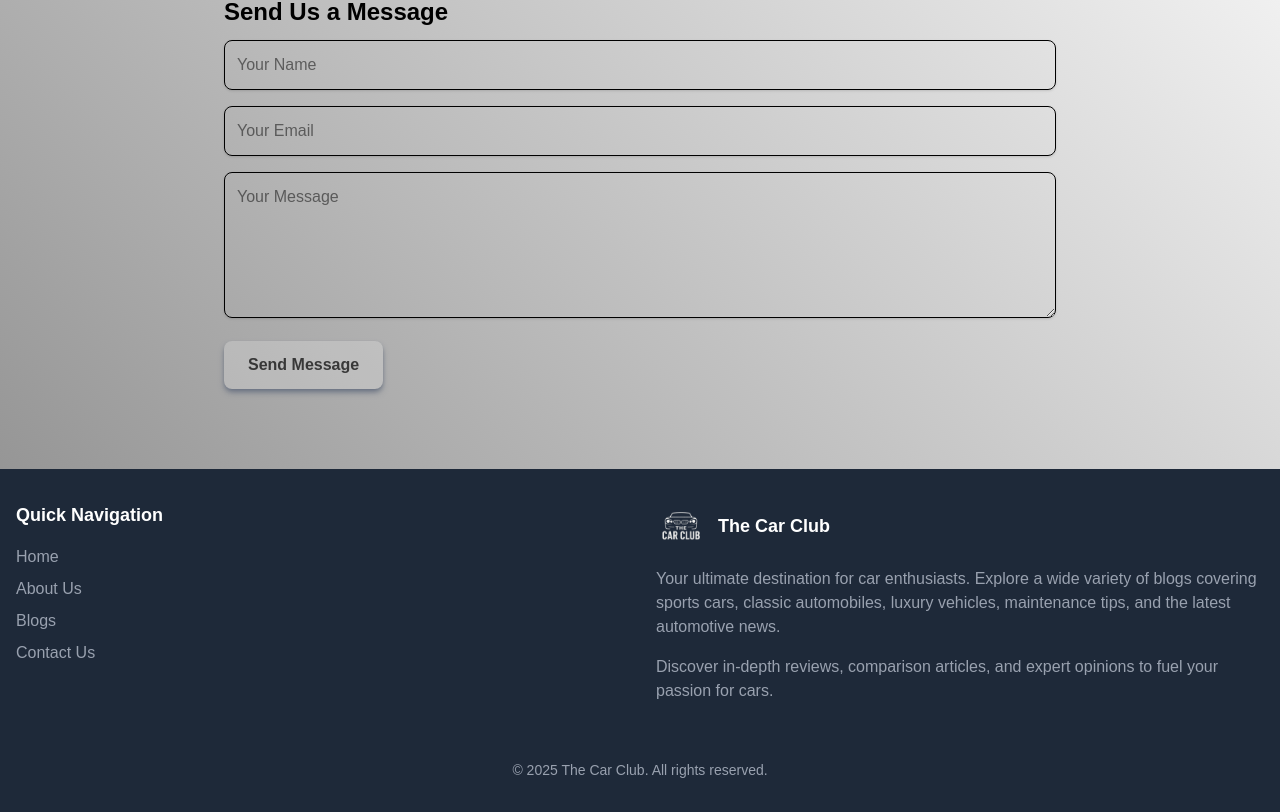
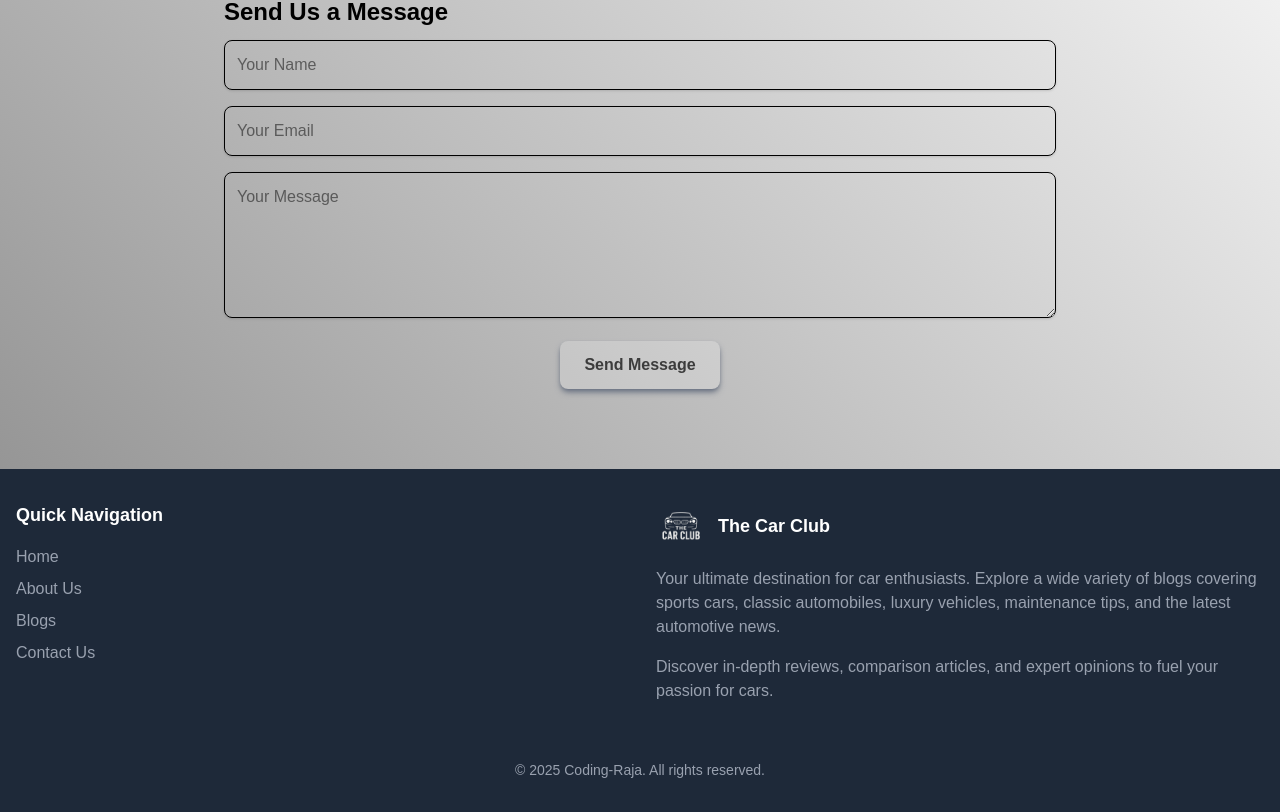
Before and after one commit to Coding-Raja/The-Car-Club, a Next.js app in the folder thecarclub/: page /contact in a window 1280 px wide. Shown: the part 291-1103 px from the top of the page. Built offline with nearby package versions, Linux system fonts and the light colour scheme.

Commit message:
Adjusting the form submit button

```diff
--- a/thecarclub/app/contact/page.js
+++ b/thecarclub/app/contact/page.js
@@ -36,12 +36,14 @@ const Contact = () => {
               rows="5"
               className="w-full p-3 border rounded-lg shadow-sm focus:ring focus:ring-blue-300"
             ></textarea>
-            <button
+            <div className="flex justify-center">
+              <button
               type="submit"
               className="px-6 py-3 bg-white/20 text-black/70 cursor-pointer font-semibold rounded-lg shadow-md shadow-gray-500 hover:shadow-lg hover:shadow-gray-600 hover:bg-black/50 hover:text-white/60 duration-500 transition"
             >
               Send Message
             </button>
+            </div>
           </form>
         </div>
       </main>
--- a/thecarclub/components/Footer.js
+++ b/thecarclub/components/Footer.js
@@ -60,7 +60,7 @@ const Footer = () => {
         {/* Copyright */}
         <div className="border-t border-gray-800 mt-8 pt-6 text-center">
           <p className="text-gray-400 text-sm">
-            © {new Date().getFullYear()} The Car Club. All rights reserved.
+            © {new Date().getFullYear()} Coding-Raja. All rights reserved.
           </p>
         </div>
       </div>
```
